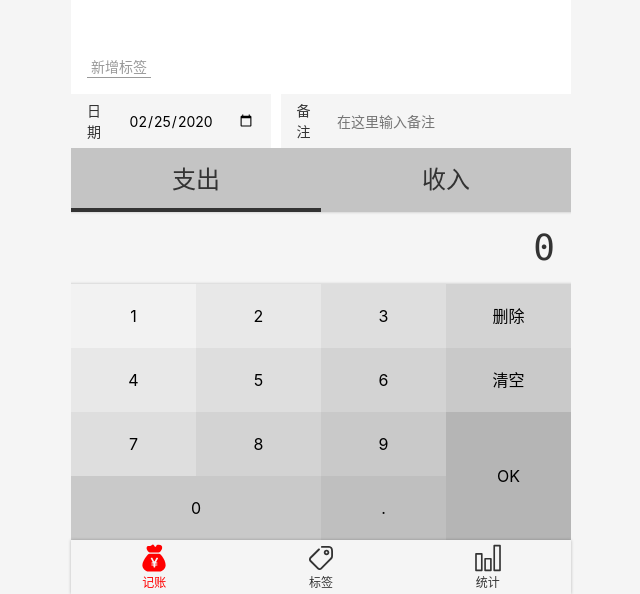
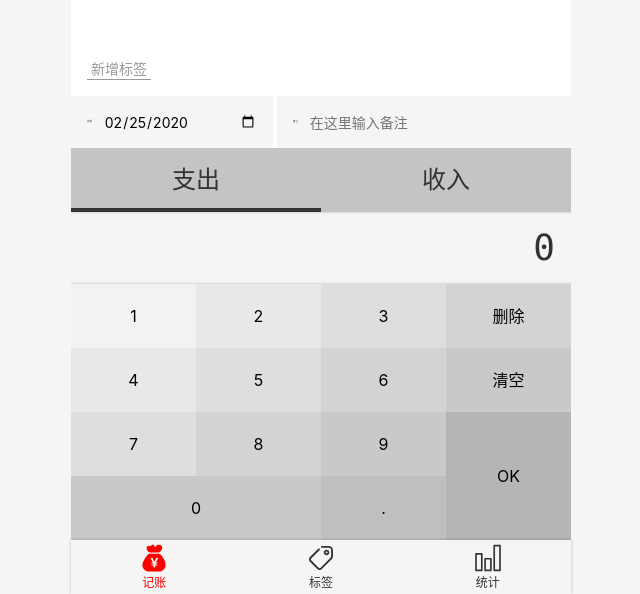
Before and after one commit to sunkuangdong/money-test-9, a Vue app: page /#/money in a window 1280 px wide. Shown: the part 206-800 px from the top of the page, without its empty margins (319-959 px from the left). Built offline with nearby package versions, Linux system fonts and the light colour scheme.

Commit message:
样式调整

```diff
--- a/src/components/Money/FormItem.vue
+++ b/src/components/Money/FormItem.vue
@@ -50,7 +50,8 @@ export default class Notes extends Vue {
   flex-grow: 1;
   align-items: center;
   .name {
-    padding-right: 16px;
+    padding-right: 12px;
+    font-size: 0.15rem;
   }
   input {
     height: 40px;
--- a/src/views/Money.vue
+++ b/src/views/Money.vue
@@ -73,10 +73,10 @@ export default class Money extends Vue {
   padding: 6px 0;
 }
 .notes-left {
-  border-right: 5px solid white;
+  border-right: 2px solid white;
 }
 .notes-right {
-  border-left: 5px solid white;
+  border-left: 2px solid white;
 }
 .createdAt {
   display: flex;
```
